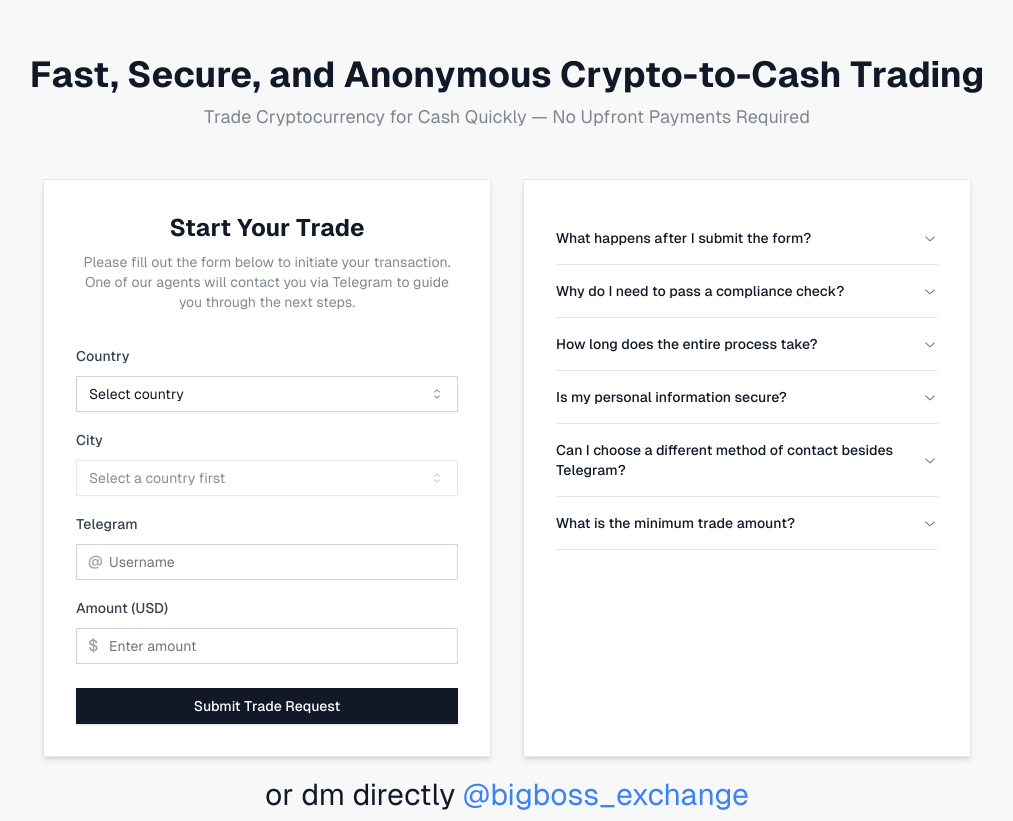
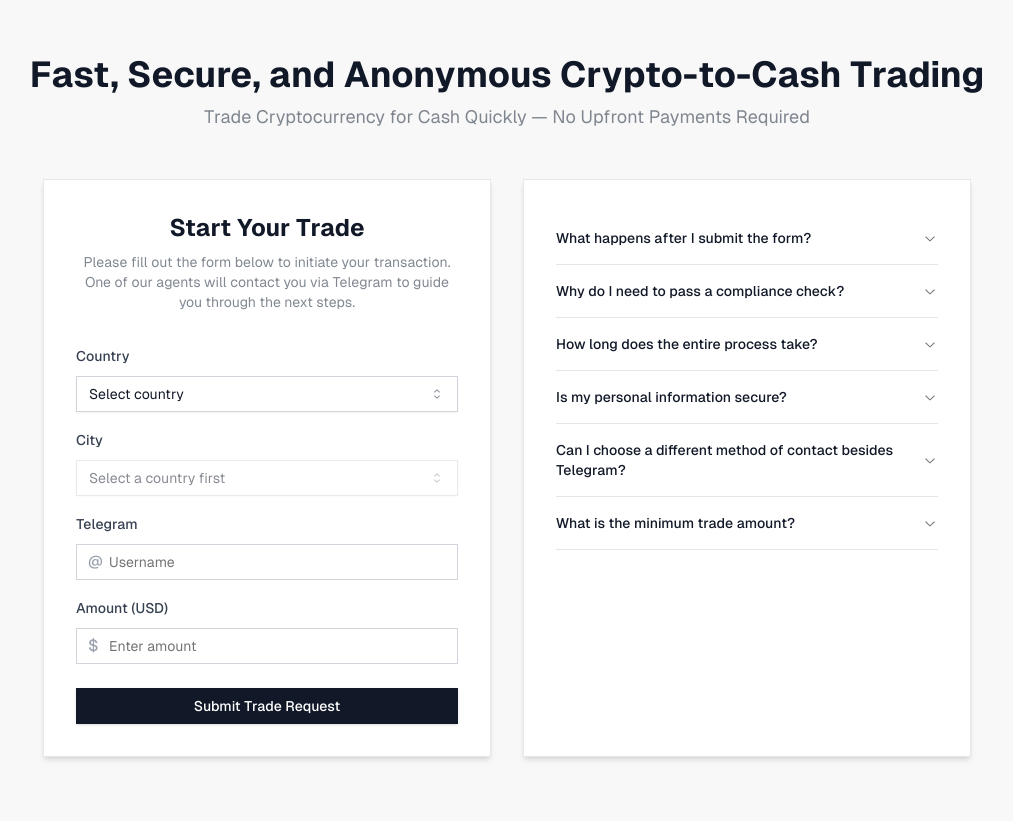
Before and after one commit to Lurkomorie/trading-website, a Next.js app: page / in a window 1280 px wide. Shown: the part 101-922 px from the top of the page, without its empty margins (133-1146 px from the left). Built offline with nearby package versions, Linux system fonts and the light colour scheme; grey boxes are pictures that could not be loaded.

Commit message:
yoyoyoyo

```diff
--- a/src/app/page.tsx
+++ b/src/app/page.tsx
@@ -24,7 +24,7 @@ export default function Home() {
           <FAQ />
         </div>
       </div>
-      <div className="absolute bottom-2">
+      {/* <div className="absolute bottom-2">
         <p className="text-gray-900 text-2xl md:text-3xl">
           or dm directly{" "}
           <a
@@ -34,7 +34,7 @@ export default function Home() {
             @bigboss_exchange
           </a>
         </p>
-      </div>
+      </div> */}
     </div>
   );
 }
```
